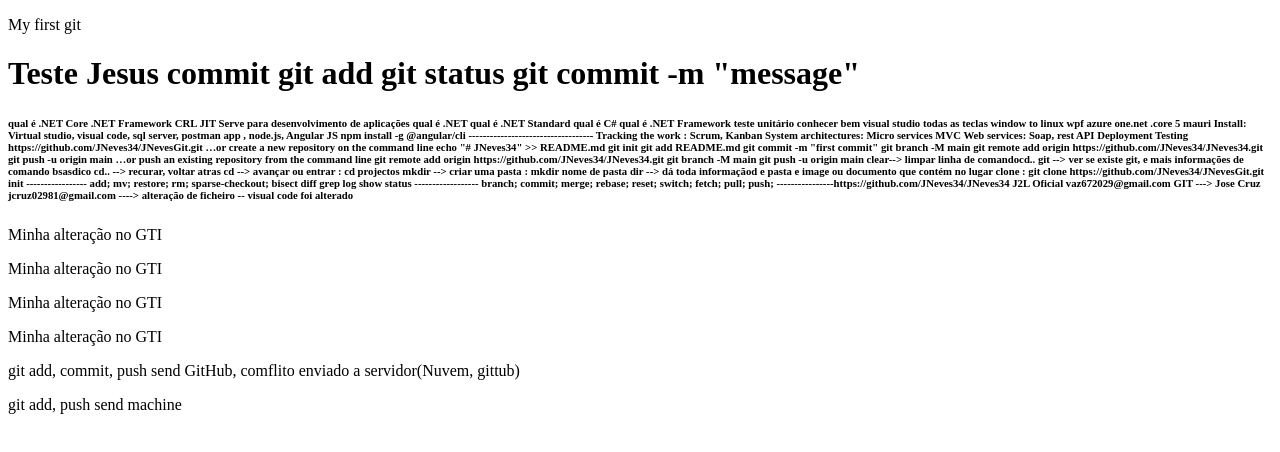
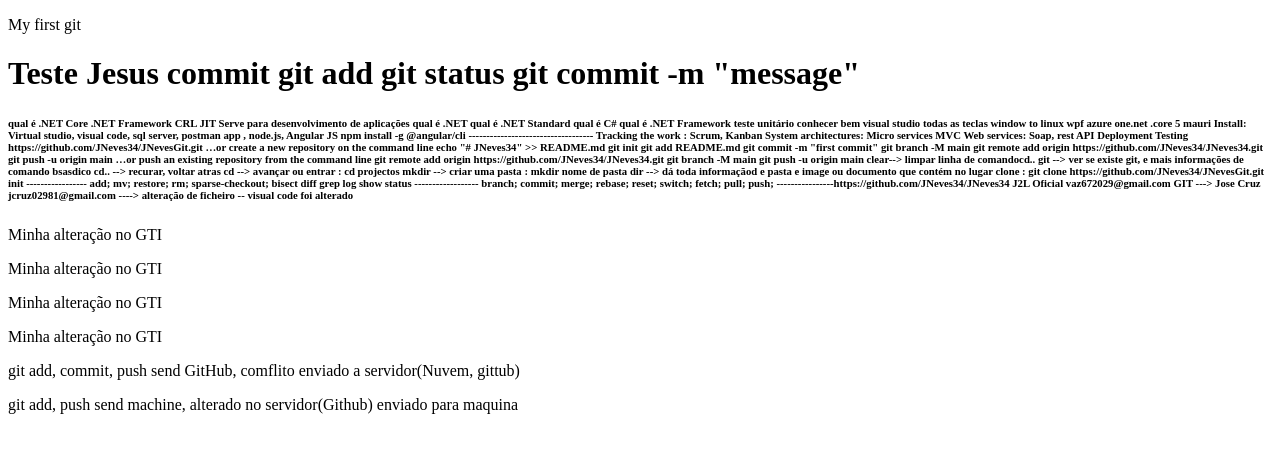
Before and after one commit to JNeves34/JNevesGit, a plain HTML site: page index.html in a window 1280 px wide. Drawn offline with Linux system fonts and the light colour scheme.

Commit message:
Send to machine
Send to machine

```diff
--- a/index.html
+++ b/index.html
@@ -29,7 +29,7 @@
         <p>Minha alteração no GTI</p>
         <p>Minha alteração no GTI</p>
         <p>git add, commit, push send GitHub, comflito enviado a servidor(Nuvem, gittub)</p>
-        <p>git add, push send machine</p>
+        <p>git add, push send machine, alterado no servidor(Github) enviado para maquina</p>
     </div>
 </body>
 
```
